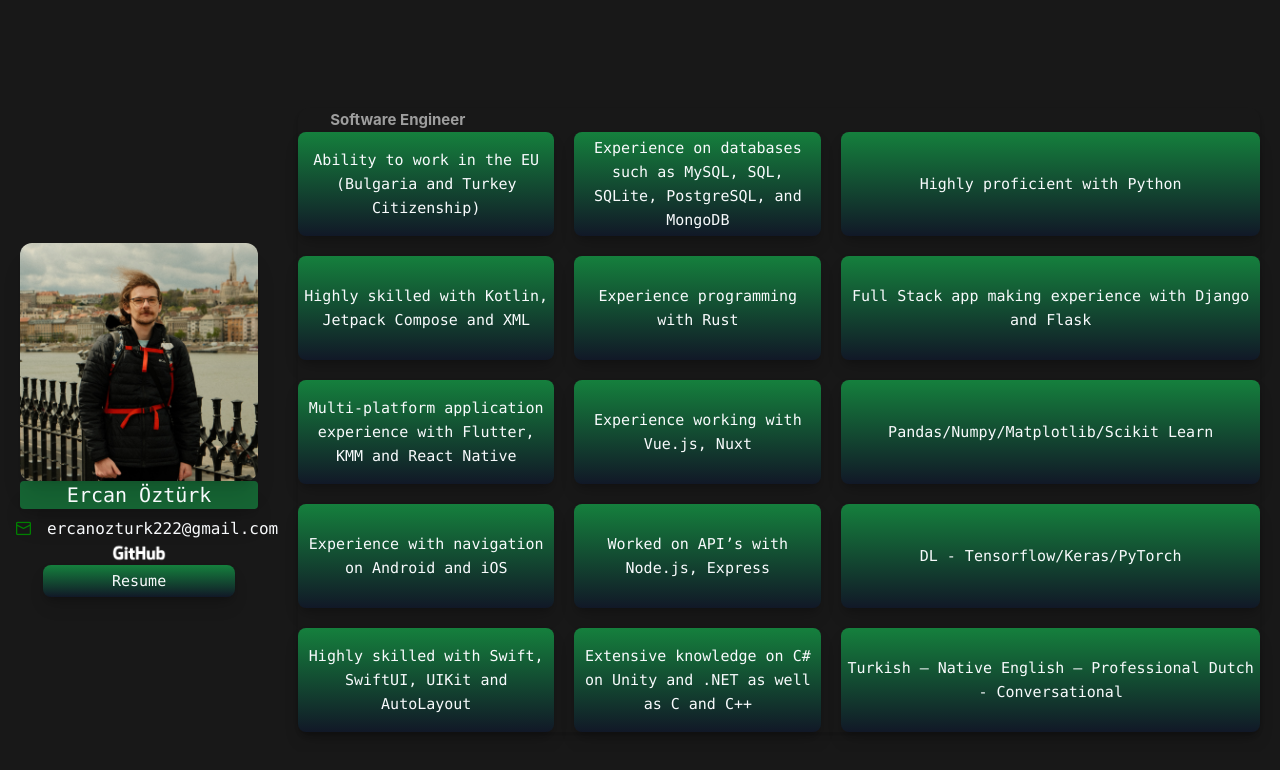
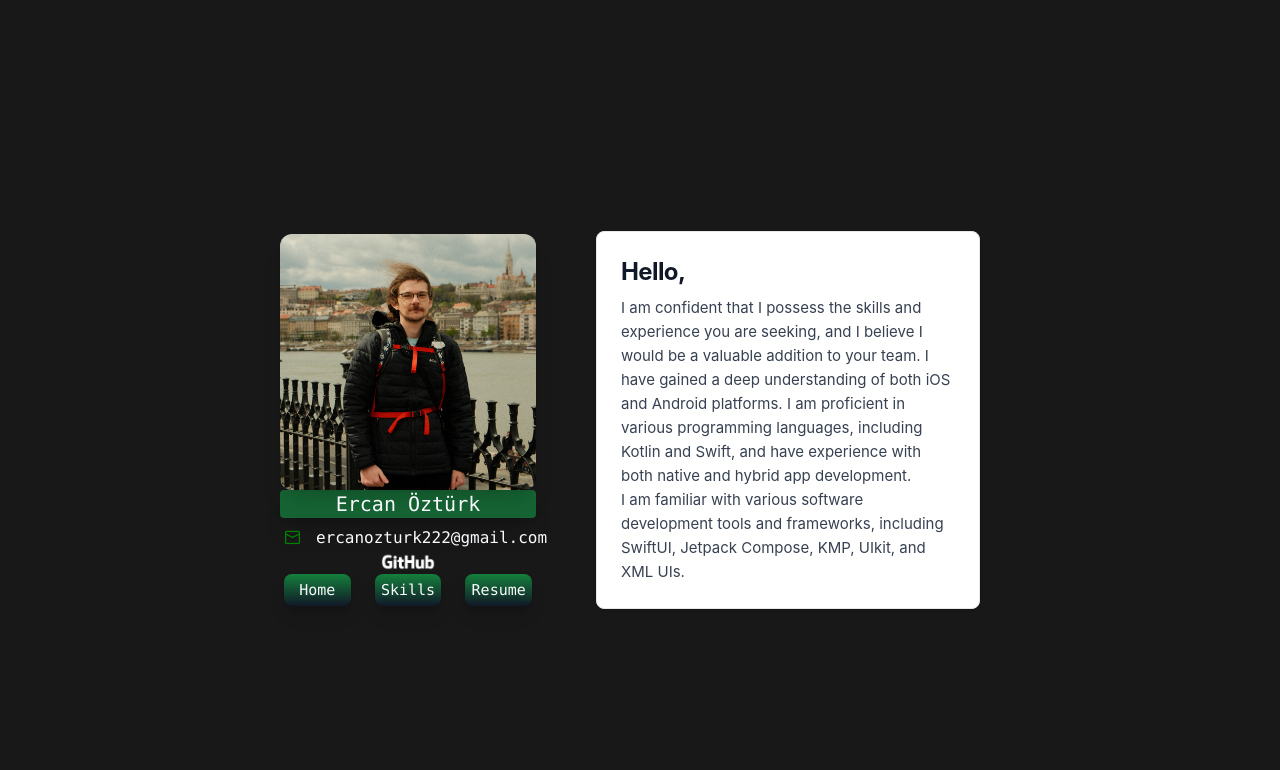
Before and after one commit to Ercan-Ozturk/ercan-ozturk-resume, a Vue app: page / in a window 1280 px wide. Shown: the top 770 px of the page. Built offline with nearby package versions, Linux system fonts and the light colour scheme.

Commit message:
New components and deploying resume page

```diff
--- a/src/components/ProfileInfo.vue
+++ b/src/components/ProfileInfo.vue
@@ -1,5 +1,8 @@
-<script setup></script>
+<script setup>
+import InfoCard from "./InfoCard.vue";
+</script>
 <template>
+  <div class="flex flex-col">
     <div class="rows-3">
       <div class="flex px-5 justify-center items-center object-scale-down">
         <img
@@ -27,4 +30,16 @@
         </a>
       </div>
     </div>
+    <nav class="flex flex-row justify-center gap-6 w-full px-6">
+      <RouterLink to="/" class="w-1/3">
+        <InfoCard> Home </InfoCard>
+      </RouterLink>
+      <RouterLink to="/about" class="w-1/3">
+        <InfoCard> Skills </InfoCard>
+      </RouterLink>
+      <RouterLink to="/resume" class="w-1/3">
+        <InfoCard> Resume </InfoCard>
+      </RouterLink>
+    </nav>
+  </div>
 </template>
--- /dev/null
+++ b/src/components/SkillsGrid.vue
@@ -0,0 +1,43 @@
+<script setup>
+import InfoCard from "./InfoCard.vue";
+</script>
+<template>
+  <div class="m-5 bg-gray rounded-xl shadow-md relative overflow-auto">
+    <div class="px-8">
+      <div class="font-bold text-l">Software Engineer</div>
+    </div>
+
+    <div class="grid grid-col lg:grid-flow-col grid-rows-5 gap-5 w-full">
+      <InfoCard>
+        Ability to work in the EU (Bulgaria and Turkey Citizenship)
+      </InfoCard>
+      <InfoCard> Highly skilled with Kotlin, Jetpack Compose and XML </InfoCard>
+      <InfoCard>
+        Multi-platform application experience with Flutter, KMM and React Native
+      </InfoCard>
+      <InfoCard> Experience with navigation on Android and iOS </InfoCard>
+      <InfoCard>
+        Highly skilled with Swift, SwiftUI, UIKit and AutoLayout
+      </InfoCard>
+      <InfoCard>
+        Experience on databases such as MySQL, SQL, SQLite, PostgreSQL, and
+        MongoDB
+      </InfoCard>
+      <InfoCard> Experience programming with Rust </InfoCard>
+      <InfoCard> Experience working with Vue.js, Nuxt </InfoCard>
+      <InfoCard> Worked on API’s with Node.js, Express </InfoCard>
+      <InfoCard>
+        Extensive knowledge on C# on Unity and .NET as well as C and C++
+      </InfoCard>
+      <InfoCard> Highly proficient with Python </InfoCard>
+      <InfoCard>
+        Full Stack app making experience with Django and Flask
+      </InfoCard>
+      <InfoCard> Pandas/Numpy/Matplotlib/Scikit Learn </InfoCard>
+      <InfoCard> DL - Tensorflow/Keras/PyTorch </InfoCard>
+      <InfoCard>
+        Turkish – Native English – Professional Dutch - Conversational
+      </InfoCard>
+    </div>
+  </div>
+</template>
--- a/src/router/index.js
+++ b/src/router/index.js
@@ -2,15 +2,14 @@ import { createRouter, createWebHistory } from "vue-router";
 import AboutView from "../views/AboutView.vue";
 import HomeView from "../views/HomeView.vue";
 import ResumeView from "@/views/ResumeView.vue";
-import BaseView from "@/views/BaseView.vue";
 
 const router = createRouter({
   history: createWebHistory(import.meta.env.BASE_URL),
   routes: [
     {
       path: "/",
-      name: "base",
-      component: BaseView,
+      name: "home",
+      component: HomeView,
     },
     {
       path: "/about",
--- a/src/views/AboutView.vue
+++ b/src/views/AboutView.vue
@@ -1,44 +1,13 @@
 <script setup lang="ts">
-import InfoCard from "@/components/InfoCard.vue";
+import ProfileInfo from "@/components/ProfileInfo.vue";
+import SkillsGrid from "@/components/SkillsGrid.vue";
 </script>
 
 <template>
-  <div class="m-5 bg-gray rounded-xl shadow-md relative">
-    <div class="px-8">
-      <div class="font-bold text-l">Software Engineer</div>
-    </div>
-
-    <div class="grid grid-col lg:grid-flow-col grid-rows-5 gap-5 w-full">
-      <InfoCard>
-        Ability to work in the EU (Bulgaria and Turkey Citizenship)
-      </InfoCard>
-      <InfoCard> Highly skilled with Kotlin, Jetpack Compose and XML </InfoCard>
-      <InfoCard>
-        Multi-platform application experience with Flutter, KMM and React Native
-      </InfoCard>
-      <InfoCard> Experience with navigation on Android and iOS </InfoCard>
-      <InfoCard>
-        Highly skilled with Swift, SwiftUI, UIKit and AutoLayout
-      </InfoCard>
-      <InfoCard>
-        Experience on databases such as MySQL, SQL, SQLite, PostgreSQL, and
-        MongoDB
-      </InfoCard>
-      <InfoCard> Experience programming with Rust </InfoCard>
-      <InfoCard> Experience working with Vue.js, Nuxt </InfoCard>
-      <InfoCard> Worked on API’s with Node.js, Express </InfoCard>
-      <InfoCard>
-        Extensive knowledge on C# on Unity and .NET as well as C and C++
-      </InfoCard>
-      <InfoCard> Highly proficient with Python </InfoCard>
-      <InfoCard>
-        Full Stack app making experience with Django and Flask
-      </InfoCard>
-      <InfoCard> Pandas/Numpy/Matplotlib/Scikit Learn </InfoCard>
-      <InfoCard> DL - Tensorflow/Keras/PyTorch </InfoCard>
-      <InfoCard>
-        Turkish – Native English – Professional Dutch - Conversational
-      </InfoCard>
-    </div>
+  <div
+    class="flex flex-col md:flex-row items-center content mt-10 align-middle"
+  >
+    <ProfileInfo />
+    <SkillsGrid />
   </div>
 </template>
--- a/src/views/BaseView.vue
+++ /dev/null
@@ -1,27 +0,0 @@
-<script setup lang="ts">
-import ProfileInfo from "@/components/ProfileInfo.vue";
-import AboutView from "./AboutView.vue";
-import InfoCard from "@/components/InfoCard.vue";
-</script>
-
-<template>
-  <div
-    class="flex flex-col md:flex-row items-center content mt-10 align-middle"
-  >
-    <div class="flex flex-col">
-      <ProfileInfo />
-      <nav class="flex flex-row justify-center gap-6 w-full px-6">
-        <!--         <RouterLink to="/home" class="w-1/2">
-          <InfoCard> Home </InfoCard>
-        </RouterLink>
-        <RouterLink to="/about" class="w-1/2">
-          <InfoCard> Skills </InfoCard>
-        </RouterLink> -->
-        <RouterLink to="/resume" class="w-10/12">
-          <InfoCard> Resume </InfoCard>
-        </RouterLink>
-      </nav>
-    </div>
-    <div class="overflow-auto"><AboutView /></div>
-  </div>
-</template>
--- a/src/views/HomeView.vue
+++ b/src/views/HomeView.vue
@@ -1,9 +1,14 @@
 <script setup lang="ts">
 import InfoCard from "@/components/InfoCard.vue";
+import ProfileInfo from "@/components/ProfileInfo.vue";
 </script>
 
 <template>
-  <div class="relative">
+  <div
+    class="flex flex-col md:flex-row items-center content mt-10 align-middle"
+  >
+    <ProfileInfo />
+    <div class="relative py-8 lg:px-10">
       <a
         href="#"
         class="block max-w-sm p-6 bg-white border border-gray-200 rounded-lg shadow dark:bg-gray-800 dark:border-gray-700"
@@ -14,11 +19,12 @@ import InfoCard from "@/components/InfoCard.vue";
           Hello,
         </h5>
         <p class="font-normal text-gray-700 dark:text-gray-400">
-        I am confident that I possess the skills and experience you are seeking,
-        and I believe I would be a valuable addition to your team. I have gained
-        a deep understanding of both iOS and Android platforms. I am proficient
-        in various programming languages, including Kotlin and Swift, and have
-        experience with both native and hybrid app development.
+          I am confident that I possess the skills and experience you are
+          seeking, and I believe I would be a valuable addition to your team. I
+          have gained a deep understanding of both iOS and Android platforms. I
+          am proficient in various programming languages, including Kotlin and
+          Swift, and have experience with both native and hybrid app
+          development.
         </p>
         <p class="font-normal text-gray-700 dark:text-gray-400">
           I am familiar with various software development tools and frameworks,
@@ -26,4 +32,5 @@ import InfoCard from "@/components/InfoCard.vue";
         </p>
       </a>
     </div>
+  </div>
 </template>
--- a/tailwind.config.js
+++ b/tailwind.config.js
@@ -3,6 +3,7 @@ export default {
   content: [
     "./index.html",
     "./src/**/*.{vue,js,jsx,tsx}",
+    "./src/components/*.{vue,js,jsx,tsx}",
     "./views/AboutView.vue",
   ],
   theme: {
```
Lines whose indentation alone changed are shown as unchanged.
